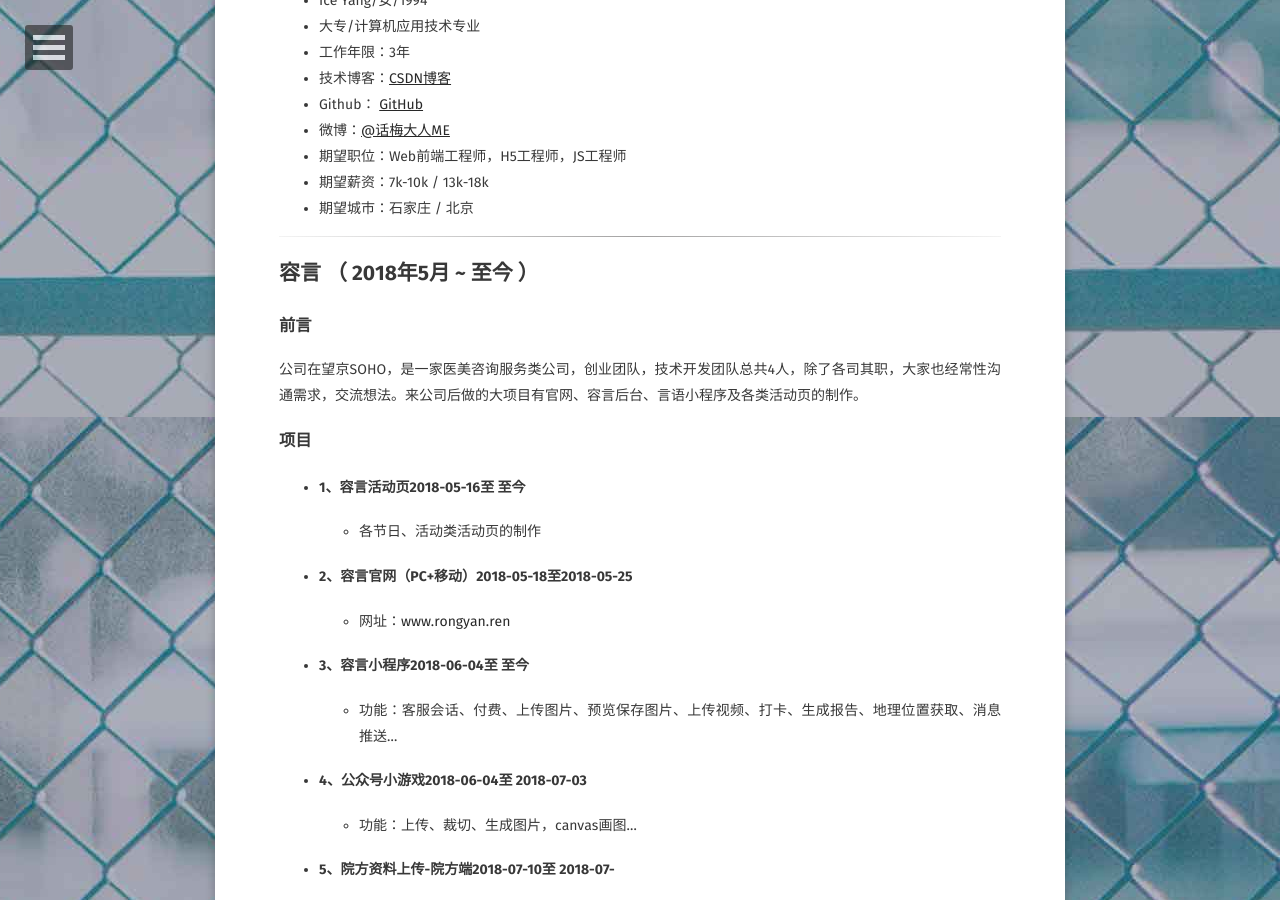
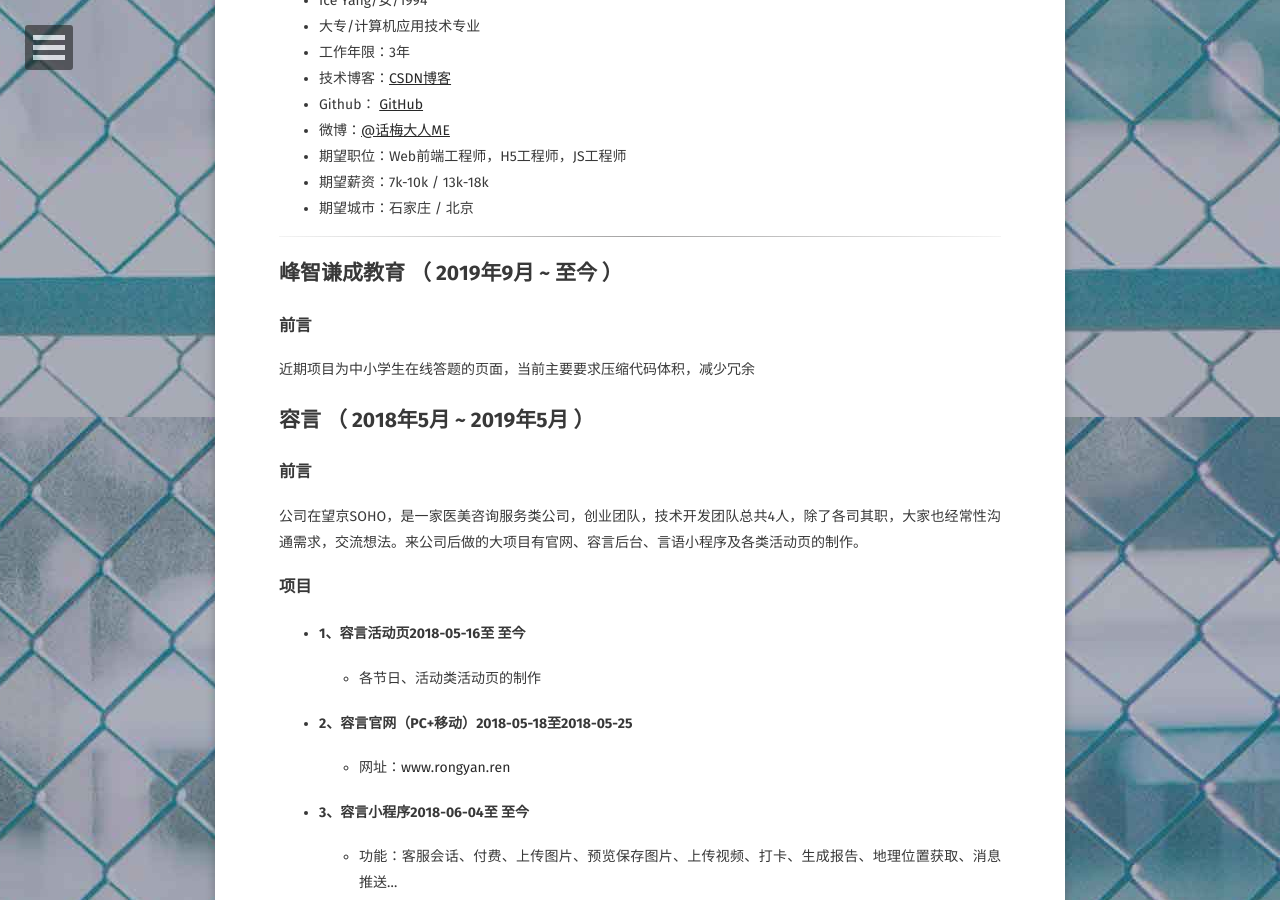
Before and after one commit to ybx13579/IceYang.github.io, a Jekyll site: the page built from about/index.md, in a window 1280 px wide and 900 px high, scrolled down 483 px. Built offline with Jekyll 4.4.1, drawn with Linux system fonts in a browser that asks for light colours; some web fonts are replaced.

Commit message:
Update index.md

```diff
--- a/about/index.md
+++ b/about/index.md
@@ -28,7 +28,19 @@ comments: false
 
 ---
 
-## 容言 （ 2018年5月 ~ 至今 ）
+
+## 峰智谦成教育 （ 2019年9月 ~ 至今 ）
+### 前言
+近期项目为中小学生在线答题的页面，当前主要要求压缩代码体积，减少冗余
+
+
+
+
+
+
+
+
+## 容言 （ 2018年5月 ~ 2019年5月 ）
 ### 前言
 公司在望京SOHO，是一家医美咨询服务类公司，创业团队，技术开发团队总共4人，除了各司其职，大家也经常性沟通需求，交流想法。来公司后做的大项目有官网、容言后台、言语小程序及各类活动页的制作。
 ### 项目
```
